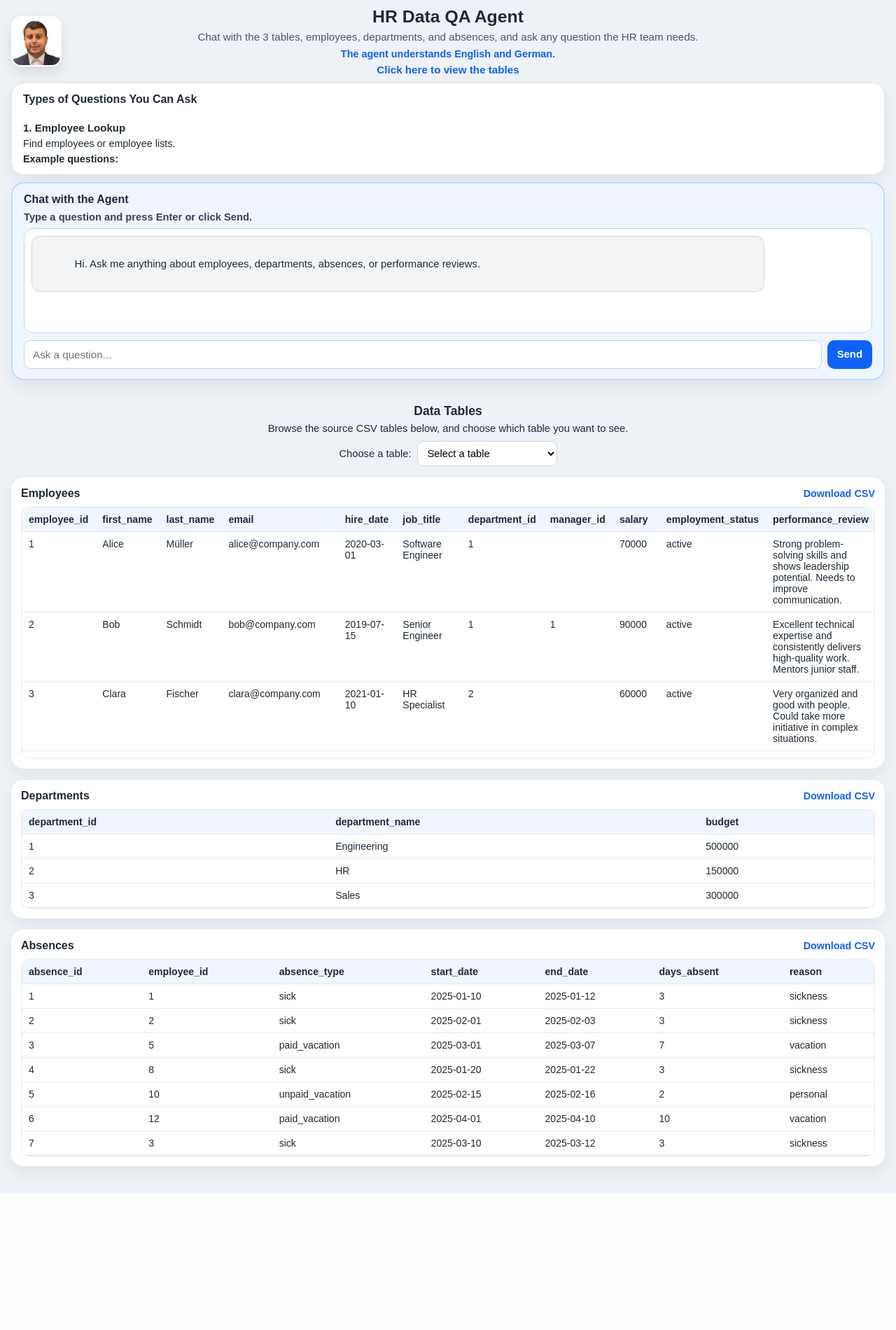
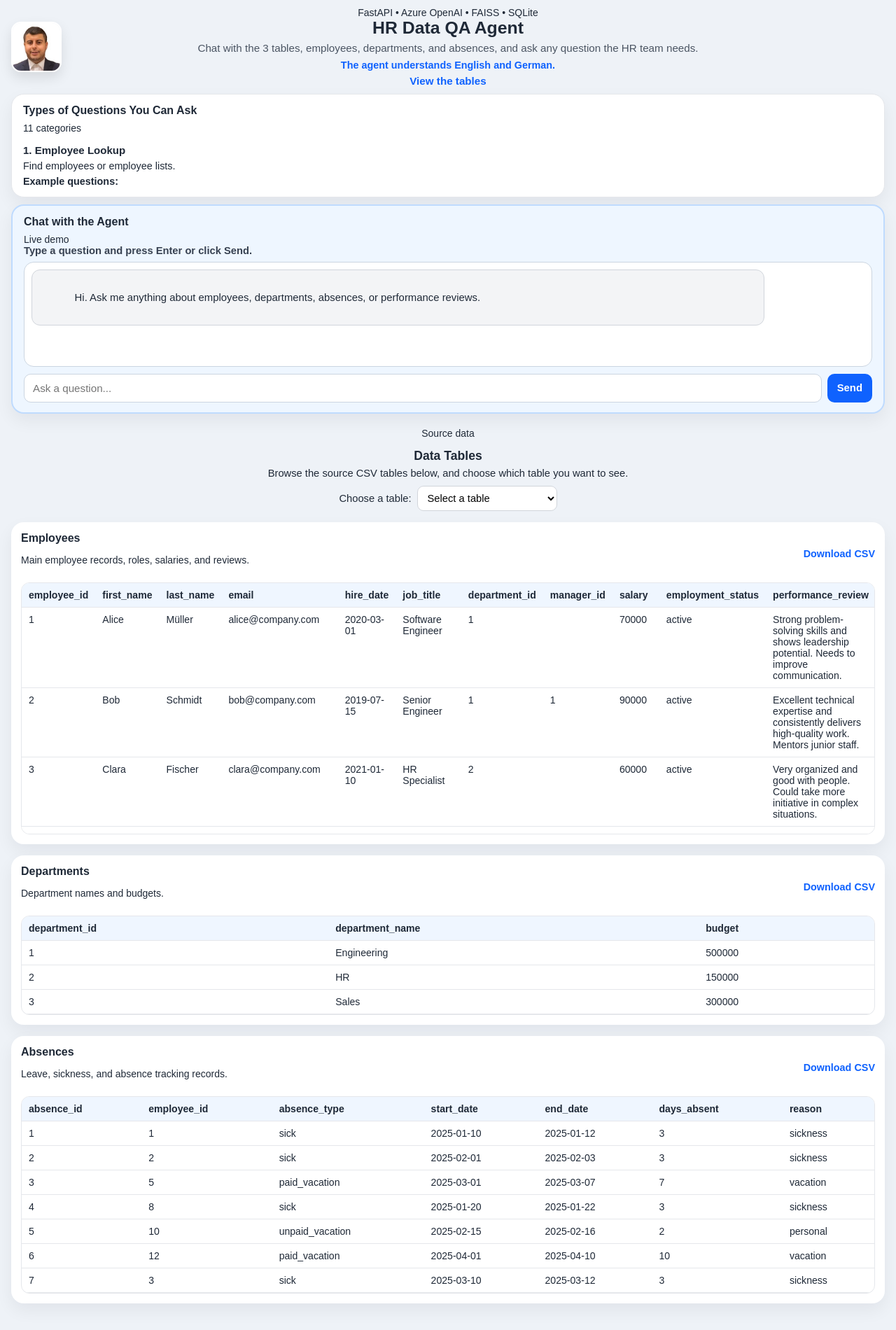
Before and after one commit to fadimbarki87/hr-agent-api, a FastAPI app: page / in a window 1280 px wide. Shown: the whole page at 70% size. Before the commit the page ends 1704 px from the top, so only its background shows below. Run offline with FastAPI, Linux system fonts and the light colour scheme; some libraries are stand-ins or nearby versions.

Commit message:
Update index.html

```diff
--- a/templates/index.html
+++ b/templates/index.html
@@ -4,6 +4,9 @@
   <meta charset="UTF-8" />
   <meta name="viewport" content="width=device-width, initial-scale=1.0" />
   <title>HR Data QA Agent</title>
+  <link rel="preconnect" href="https://fonts.googleapis.com">
+  <link rel="preconnect" href="https://fonts.gstatic.com" crossorigin>
+  <link href="https://fonts.googleapis.com/css2?family=Inter:wght@400;500;600;700;800&display=swap" rel="stylesheet">
   <link rel="stylesheet" href="/static/styles.css" />
 </head>
 <body>
@@ -14,12 +17,16 @@
       </div>
 
       <div class="hero-center">
+        <span class="eyebrow">FastAPI • Azure OpenAI • FAISS • SQLite</span>
         <h1>HR Data QA Agent</h1>
         <p class="subtitle">
           Chat with the 3 tables, employees, departments, and absences, and ask any question the HR team needs.
         </p>
         <p class="lang-note">The agent understands English and German.</p>
-        <a href="#tables-section" class="scroll-link">Click here to view the tables</a>
+
+        <div class="hero-actions">
+          <a href="#tables-section" class="scroll-link">View the tables</a>
+        </div>
       </div>
 
       <div class="hero-right"></div>
@@ -27,7 +34,11 @@
 
     <div class="hero-stack">
       <section class="card examples-card compact-card">
-        <h2>Types of Questions You Can Ask</h2>
+        <div class="card-header-row">
+          <h2>Types of Questions You Can Ask</h2>
+          <span class="mini-badge">11 categories</span>
+        </div>
+
         <div class="scroll-box compact-scroll">
           <div class="qa-group">
             <h3>1. Employee Lookup</h3>
@@ -175,7 +186,11 @@
       </section>
 
       <section class="card chat-card">
-        <h2>Chat with the Agent</h2>
+        <div class="card-header-row">
+          <h2>Chat with the Agent</h2>
+          <span class="mini-badge chat-badge">Live demo</span>
+        </div>
+
         <p class="chat-desc">Type a question and press Enter or click Send.</p>
 
         <div id="chat-window" class="chat-window">
@@ -199,6 +214,7 @@
 
   <main id="tables-section" class="tables-section">
     <div class="section-header">
+      <span class="section-kicker">Source data</span>
       <h2>Data Tables</h2>
       <p>Browse the source CSV tables below, and choose which table you want to see.</p>
 
@@ -215,7 +231,10 @@
 
     <section id="employees-card" class="table-card">
       <div class="table-header">
-        <h3>Employees</h3>
+        <div>
+          <h3>Employees</h3>
+          <p class="table-subtitle">Main employee records, roles, salaries, and reviews.</p>
+        </div>
         <a href="/download/employees" target="_blank">Download CSV</a>
       </div>
       <div id="employees-table" class="table-wrap table-scroll"></div>
@@ -223,7 +242,10 @@
 
     <section id="departments-card" class="table-card">
       <div class="table-header">
-        <h3>Departments</h3>
+        <div>
+          <h3>Departments</h3>
+          <p class="table-subtitle">Department names and budgets.</p>
+        </div>
         <a href="/download/departments" target="_blank">Download CSV</a>
       </div>
       <div id="departments-table" class="table-wrap table-scroll"></div>
@@ -231,7 +253,10 @@
 
     <section id="absences-card" class="table-card">
       <div class="table-header">
-        <h3>Absences</h3>
+        <div>
+          <h3>Absences</h3>
+          <p class="table-subtitle">Leave, sickness, and absence tracking records.</p>
+        </div>
         <a href="/download/absences" target="_blank">Download CSV</a>
       </div>
       <div id="absences-table" class="table-wrap table-scroll"></div>
```
